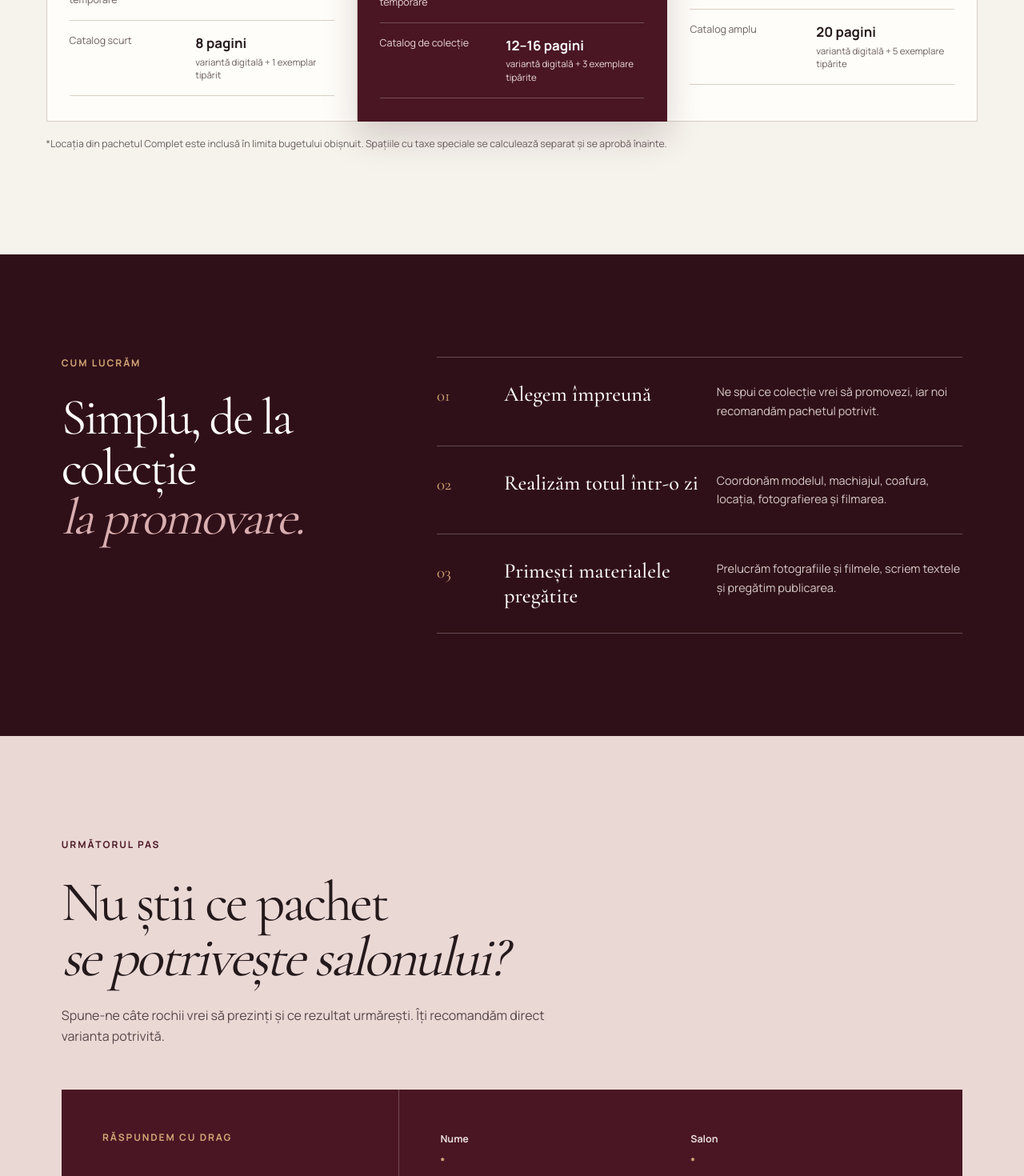
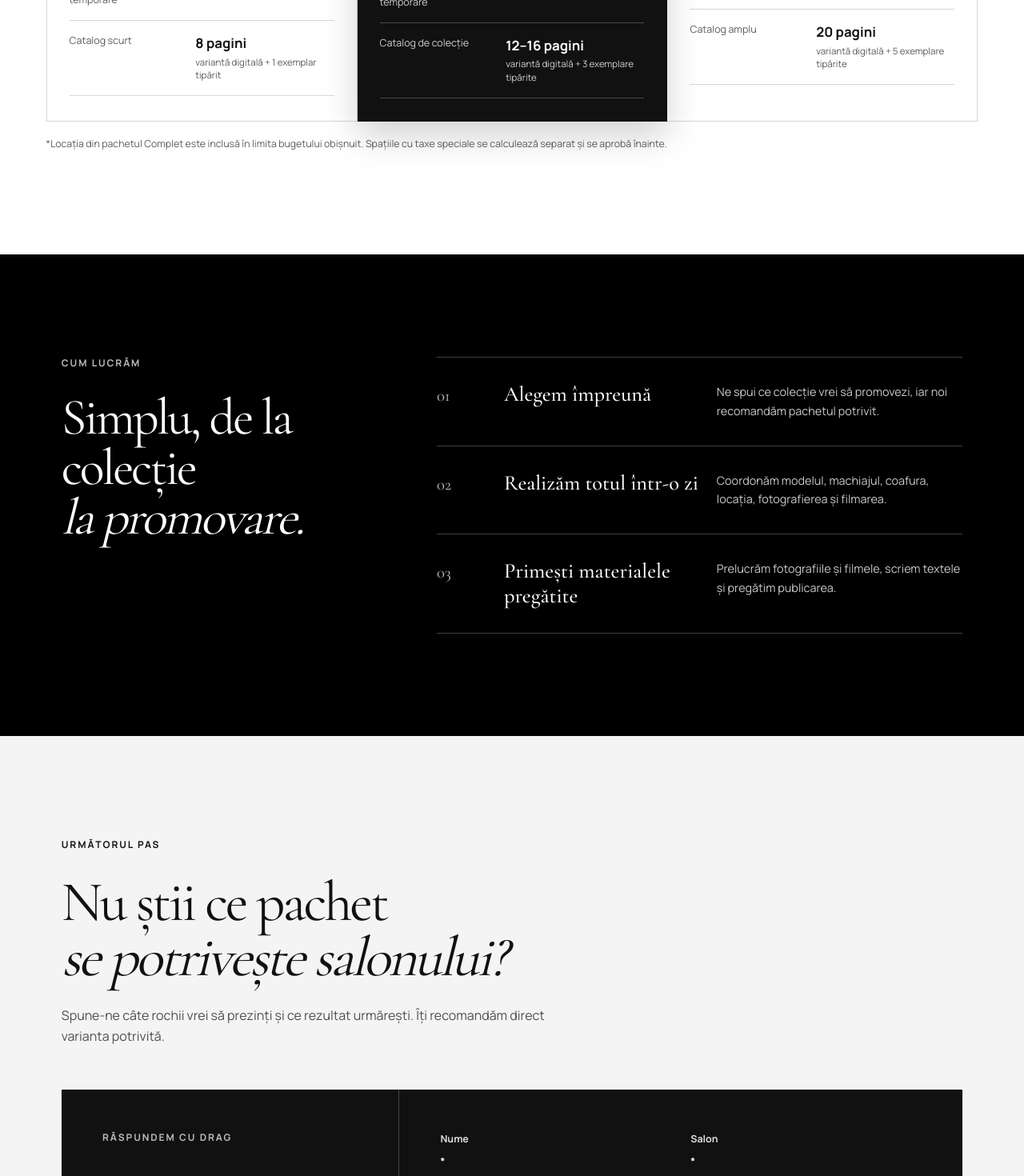
Before and after one commit to bogdan3423/websitebridalcampaign, a Next.js app: page / in a window 1280 px wide. Shown: the part 2399-3869 px from the top of the page at 80% size. Built offline with nearby package versions, Linux system fonts and the light colour scheme.

Commit message:
Switch landing page to monochrome theme

```diff
--- a/app/globals.css
+++ b/app/globals.css
@@ -1,15 +1,15 @@
 @import "tailwindcss";
 
 :root {
-  --paper: #f6f2ec;
-  --surface: #fffdf9;
-  --ink: #24191b;
-  --wine: #4a1624;
-  --wine-dark: #301018;
-  --rose: #ead8d5;
-  --gold: #b88755;
-  --line: #d8cec6;
-  --muted: #6b6060;
+  --paper: #ffffff;
+  --surface: #ffffff;
+  --ink: #111111;
+  --wine: #111111;
+  --wine-dark: #000000;
+  --rose: #f4f4f4;
+  --gold: #111111;
+  --line: #d7d7d7;
+  --muted: #5d5d5d;
   --font-sans: var(--font-functional);
   --font-serif: var(--font-editorial);
 }
@@ -238,7 +238,7 @@ em {
 }
 
 .mobile-menu::backdrop {
-  background: rgb(36 25 27 / 55%);
+  background: rgb(0 0 0 / 55%);
 }
 
 .menu-top {
@@ -403,7 +403,7 @@ em {
 .hero-visual::after {
   position: absolute;
   inset: 0;
-  background: linear-gradient(180deg, transparent 65%, rgb(30 10 15 / 58%));
+  background: linear-gradient(180deg, transparent 65%, rgb(0 0 0 / 62%));
   content: "";
 }
 
@@ -484,7 +484,7 @@ em {
 }
 
 .included-strip li span {
-  color: #e5be91;
+  color: #ffffff;
 }
 
 .pricing-grid {
@@ -512,7 +512,7 @@ em {
   color: #fff;
   border-color: var(--wine);
   background: var(--wine);
-  box-shadow: 0 18px 42px rgb(48 16 24 / 18%);
+  box-shadow: 0 18px 42px rgb(0 0 0 / 18%);
 }
 
 .package-topline {
@@ -530,13 +530,13 @@ em {
 .package-recommended .package-description,
 .package-recommended .package-features dt,
 .package-recommended .package-features small {
-  color: #ead9d8;
+  color: #d0d0d0;
 }
 
 .package-topline strong {
   padding: 2px 8px;
   color: var(--wine);
-  background: #f0d8bb;
+  background: #ffffff;
   font-size: 0.68rem;
 }
 
@@ -591,7 +591,7 @@ em {
 
 .package-recommended .button:hover {
   color: var(--wine-dark);
-  background: #f5e9e7;
+  background: #eeeeee;
 }
 
 .package-features {
@@ -662,7 +662,7 @@ em {
 
 .process-heading .eyebrow {
   margin-bottom: 28px;
-  color: #d5a877;
+  color: #bdbdbd;
 }
 
 .process-heading h2 {
@@ -670,7 +670,7 @@ em {
 }
 
 .process-heading em {
-  color: #d9aeb0;
+  color: #ffffff;
 }
 
 .process-grid {
@@ -688,7 +688,7 @@ em {
 }
 
 .process-number {
-  color: #d5a877;
+  color: #bdbdbd;
   font-family: var(--font-editorial), Georgia, serif;
   font-size: 1.3rem;
 }
@@ -701,7 +701,7 @@ em {
 }
 
 .process-grid p {
-  color: #d8cccc;
+  color: #c9c9c9;
   font-size: 0.9rem;
 }
 
@@ -727,7 +727,7 @@ em {
 .final-heading > p:last-child {
   max-width: 610px;
   margin-top: 25px;
-  color: #564849;
+  color: #4f4f4f;
 }
 
 .contact-form-area {
@@ -747,7 +747,7 @@ em {
 }
 
 .contact-form-intro .eyebrow {
-  color: #d5a877;
+  color: #bdbdbd;
 }
 
 .contact-form-intro h3 {
@@ -760,13 +760,13 @@ em {
 }
 
 .contact-form-intro h3 em {
-  color: #d9aeb0;
+  color: #ffffff;
 }
 
 .contact-form-intro > p {
   max-width: 38ch;
   margin-top: 24px;
-  color: #e0d2d2;
+  color: #d0d0d0;
 }
 
 .contact-phone {
@@ -791,13 +791,13 @@ em {
   display: flex;
   flex-direction: column;
   gap: 8px;
-  color: #e6dada;
+  color: #dddddd;
   font-size: 0.78rem;
   font-weight: 650;
 }
 
 .form-fields label > span {
-  color: #e3b781;
+  color: #ffffff;
 }
 
 .form-fields .field-full {
@@ -835,7 +835,7 @@ select option {
 input:focus,
 select:focus,
 textarea:focus {
-  border-bottom-color: #e3b781;
+  border-bottom-color: #ffffff;
 }
 
 .form-bottom {
@@ -848,7 +848,7 @@ textarea:focus {
 
 .form-bottom > p {
   max-width: 280px;
-  color: #cdbcbc;
+  color: #bdbdbd;
   font-size: 0.75rem;
 }
 
@@ -859,14 +859,14 @@ textarea:focus {
 }
 
 .button-light:hover {
-  background: #f4e8e7;
+  background: #eeeeee;
 }
 
 .form-status {
   margin-top: 28px;
   padding: 20px;
   color: var(--ink);
-  background: #f3dfcf;
+  background: #ffffff;
 }
 
 .form-status h4 {
@@ -884,7 +884,7 @@ textarea:focus {
 .footer {
   padding: 46px clamp(22px, 4.5vw, 72px) 26px;
   color: #fff;
-  background: #1d1013;
+  background: #000000;
 }
 
 .footer-main,
@@ -900,7 +900,7 @@ textarea:focus {
 }
 
 .footer-main > p {
-  color: #bfaeb0;
+  color: #bdbdbd;
   font-size: 0.84rem;
 }
 
@@ -918,7 +918,7 @@ textarea:focus {
 .footer-bottom {
   padding-top: 24px;
   border-top: 1px solid rgb(255 255 255 / 20%);
-  color: #9f9192;
+  color: #a8a8a8;
   font-size: 0.75rem;
 }
 
@@ -1161,7 +1161,7 @@ textarea:focus {
     padding: 13px 17px;
     color: #fff;
     background: var(--wine);
-    box-shadow: 0 10px 30px rgb(48 16 24 / 25%);
+    box-shadow: 0 10px 30px rgb(0 0 0 / 25%);
     font-size: 0.84rem;
     font-weight: 700;
   }
```
